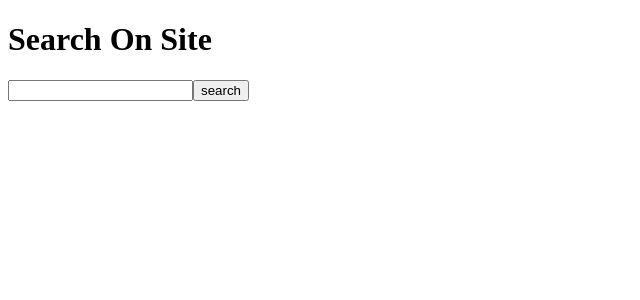
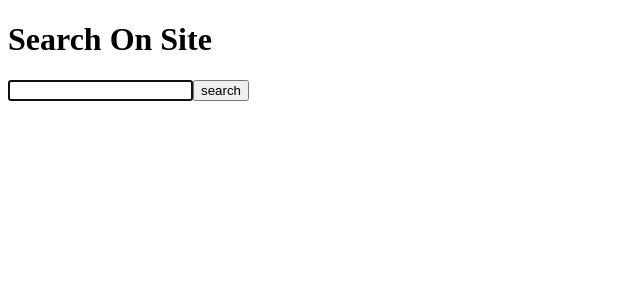
Before and after one commit to pyoner/search-on-site, a SvelteKit app in the folder packages/site/: page / in a window 1280 px wide. Shown: the top 300 px of the page, without its empty margins (0-640 px from the left). Built offline with nearby package versions, Linux system fonts and the light colour scheme.

Commit message:
feat(+page.svelte): add autofocus to the search input field for better user experience

```diff
--- a/packages/site/src/routes/+page.svelte
+++ b/packages/site/src/routes/+page.svelte
@@ -1,4 +1,7 @@
 <script lang="ts">
+  function focus(){
+
+  }
   function search(query: string){
     parent.postMessage({search: {
       query
@@ -7,4 +10,4 @@
   let query = ''
 </script>
 <h1>Search On Site</h1>
-<p><input type="text" bind:value={query}><button on:click={()=>search(query)}>search</button></p>
+<p><input autofocus type="text" bind:value={query}><button on:click={()=>search(query)}>search</button></p>
```
